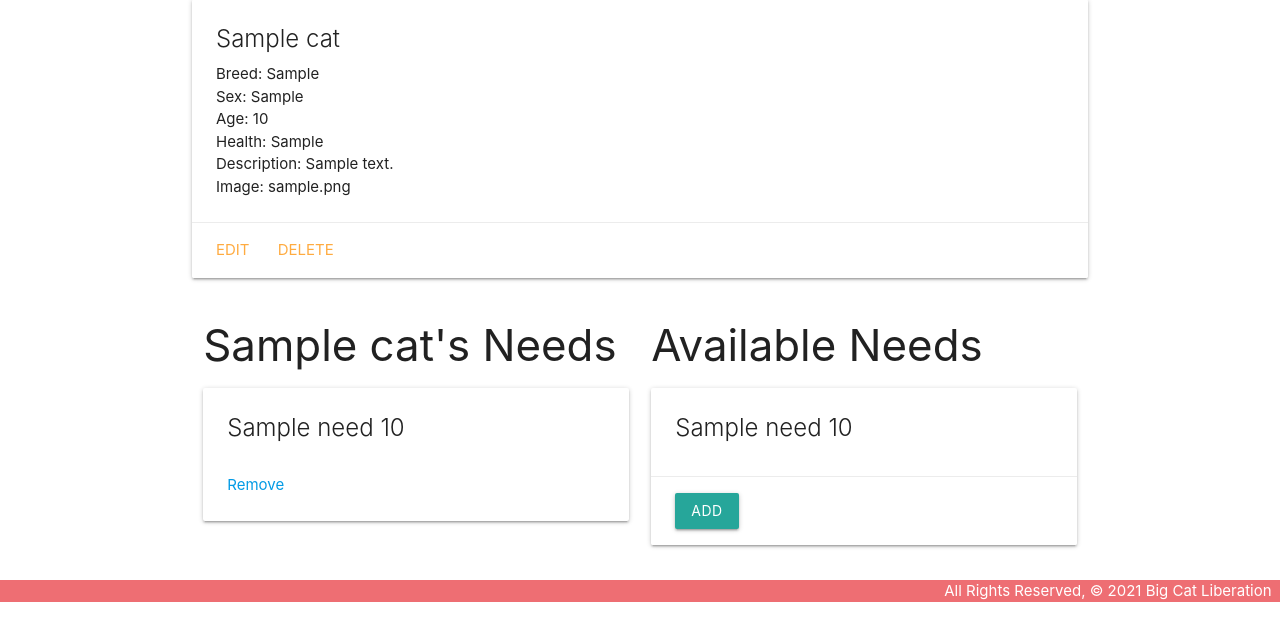
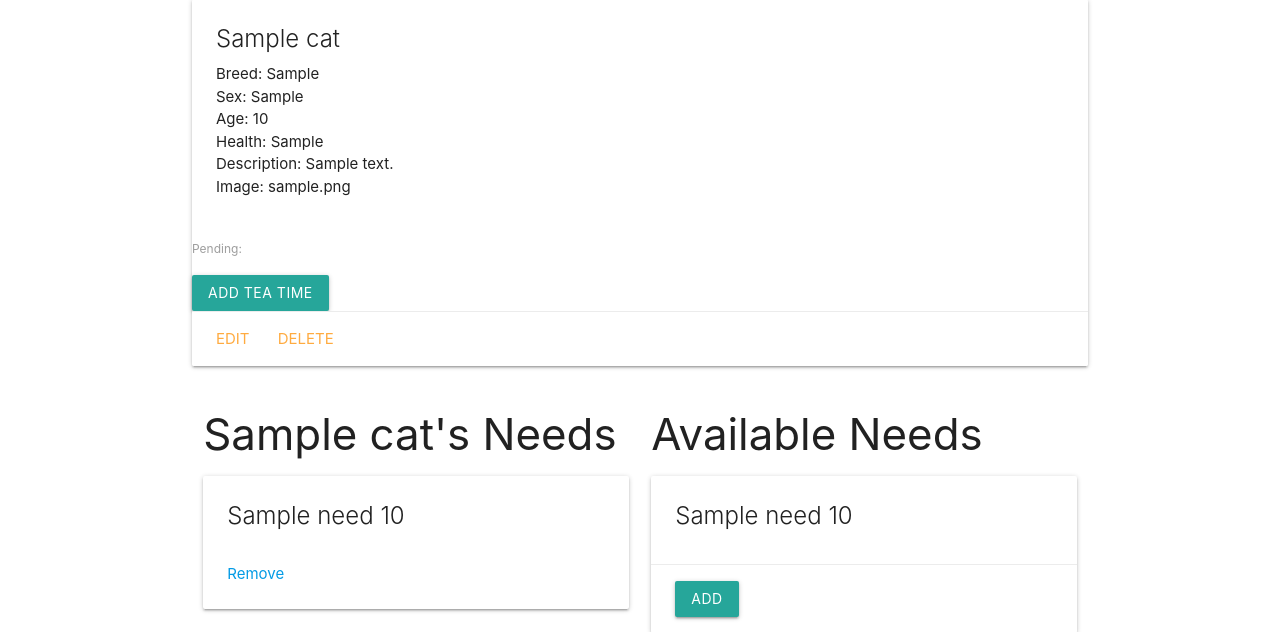
Before and after one commit to priya131998/big-cat-liberation, a Django app: template main_app/templates/cats/detail.html in a window 1280 px wide. Shown: the part 201-833 px from the top of the page. Before the commit the page ends 803 px from the top, so only its background shows below. Run offline with Django 3.2, Linux system fonts and the light colour scheme; the template is opened without the code that fills it: values that come from a table or form of the project are taken from there, others are empty; a user stored in the database is signed in; tables that the repository leaves empty hold one stand-in row (values such as "Sample post"); parts of the project's set-up code (start-up, migrations or seed data) failed here and were passed over.

Commit message:
Stubs up pending detail functionality

```diff
--- a/main_app/templates/cats/detail.html
+++ b/main_app/templates/cats/detail.html
@@ -13,12 +13,17 @@
     <p>Image: {{cat.image_url}}
     {% comment %} {% if cat.user.id == user_id %}
         {% if cat.pending %}
-        <p>Pending...<p/>
+        <p>Pending...</p>
         {% else %}
         <p>Confirmed!</p>
         {% endif %} {% endcomment %}
   </div>
   {% if user.is_superuser %}
+  <form action="{% url 'update_pending' cat.id %}" method="post">
+    {% csrf_token %}
+    {{ teatime_form.as_p }}
+    <input type="submit" class="btn" value="Add Tea Time">
+  </form>
   <div class="card-action">
     <a href="{% url 'cats_update' cat.id %}">Edit</a>
     <a href="{% url 'cats_delete' cat.id %}">Delete</a>
--- a/main_app/urls.py
+++ b/main_app/urls.py
@@ -10,6 +10,7 @@ urlpatterns = [
     path('cats/<int:cat_id>', views.cats_detail, name='detail'),
     path('cats/<int:pk>/update', views.CatUpdate.as_view(), name='cats_update'),
     path('cats/<int:pk>/delete', views.CatDelete.as_view(), name='cats_delete'),
+    path('cats/<int:cat_id>/update_pending/', views.update_pending(), name='update_pending'),
     path('needs/', views.NeedsList.as_view(), name='needs_index'),
     path('needs/<int:pk>/', views.NeedsDetail.as_view(), name='needs_detail'),
     path('needs/create/', views.NeedsCreate.as_view(), name='needs_create'),
```
Also changed, not shown: main_app/templates/main_app/admin_portal.html (added, +18 -0 lines).
